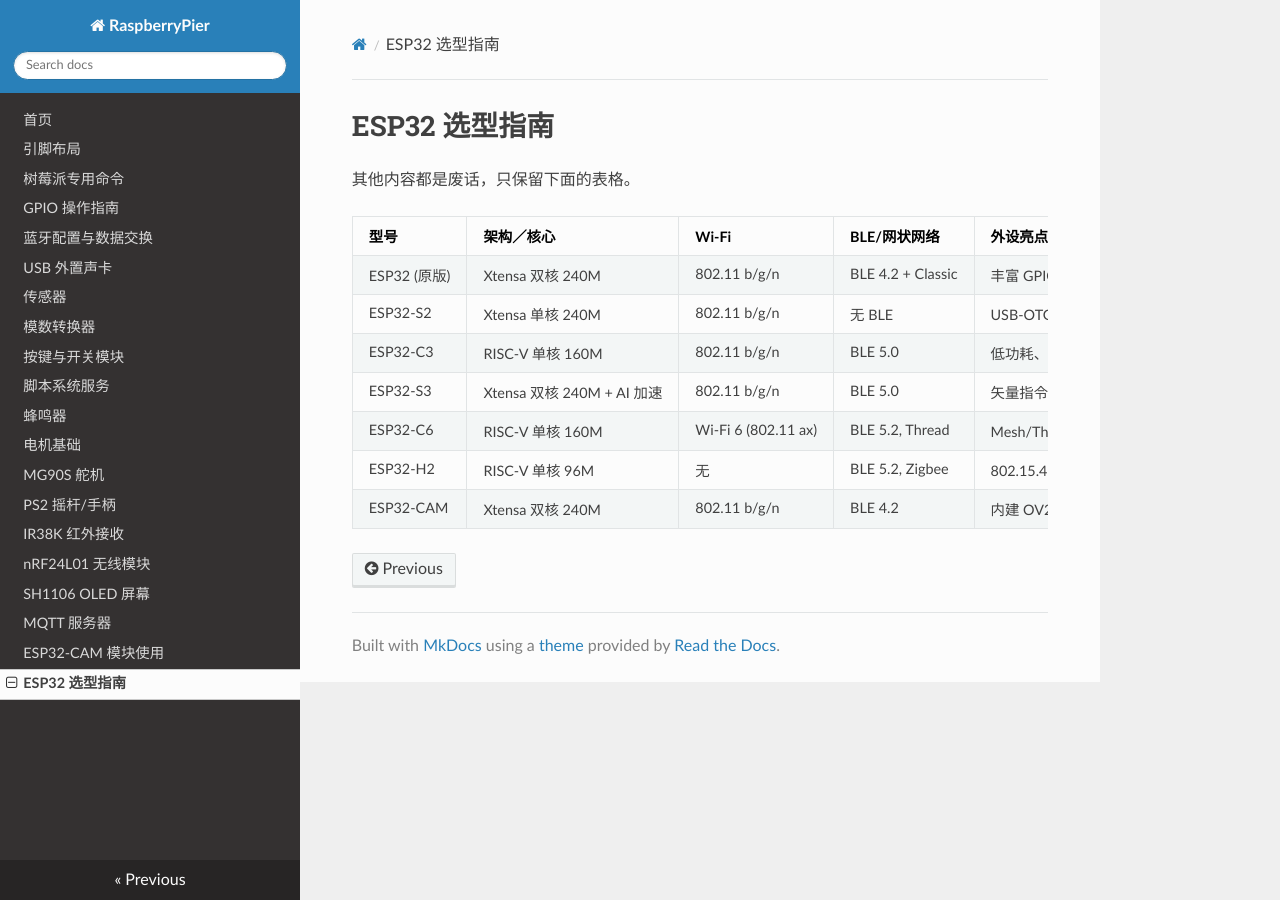
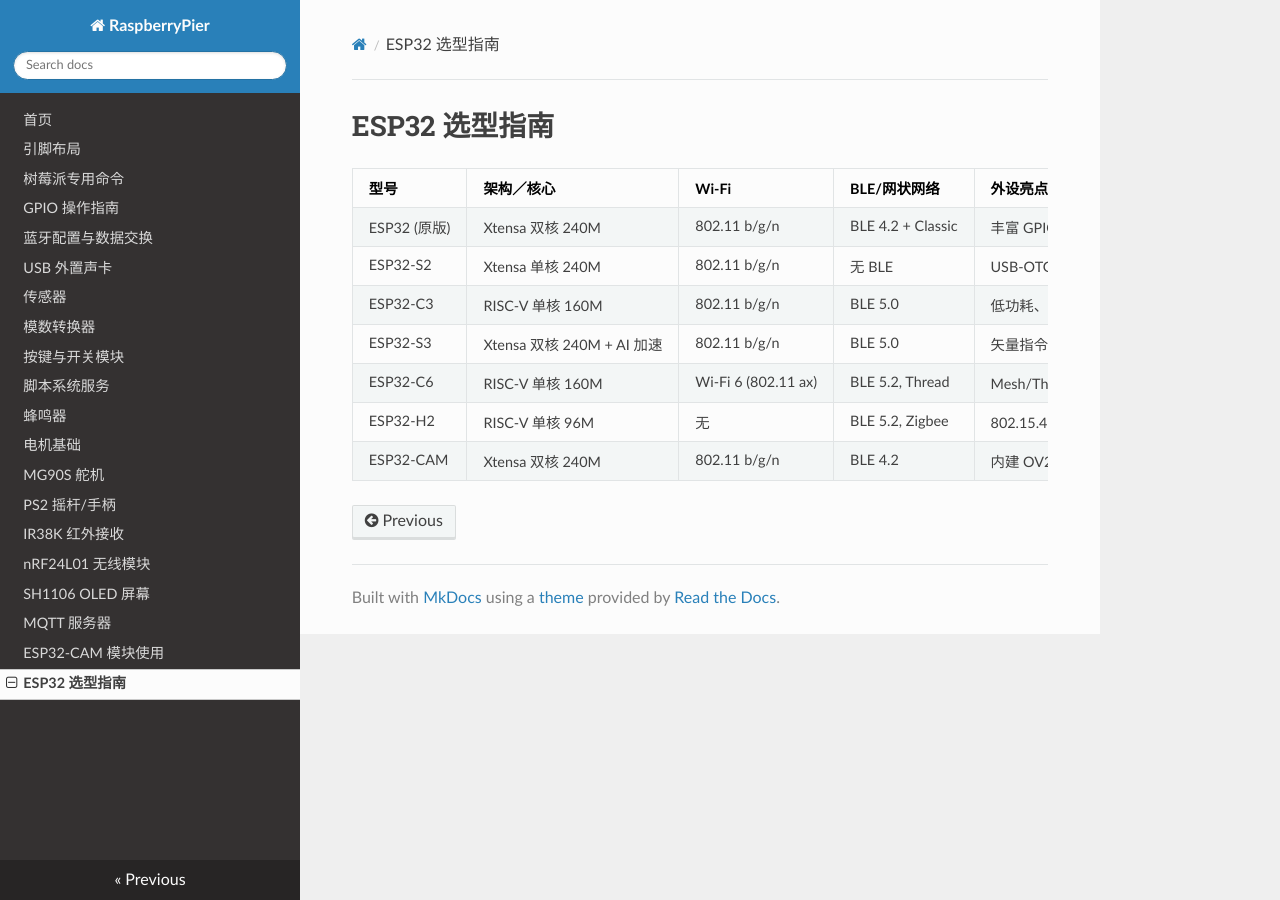
Before and after one commit to SwartzMss/RaspberryPier, an MkDocs documentation site: the page built from docs/esp32-selection.md, in a window 1280 px wide. Built offline with MkDocs 1.6.1, drawn with Linux system fonts in a browser that asks for light colours; nearby versions of some CDN libraries.

Commit message:
Update esp32-selection.md

```diff
--- a/docs/esp32-selection.md
+++ b/docs/esp32-selection.md
@@ -1,6 +1,5 @@
 # ESP32 选型指南
 
-其他内容都是废话，只保留下面的表格。
 
 | 型号 | 架构／核心 | Wi-Fi | BLE/网状网络 | 外设亮点 | 内存/PSRAM | USB | 典型应用场景 |
 | --- | --- | --- | --- | --- | --- | --- | --- |
```
